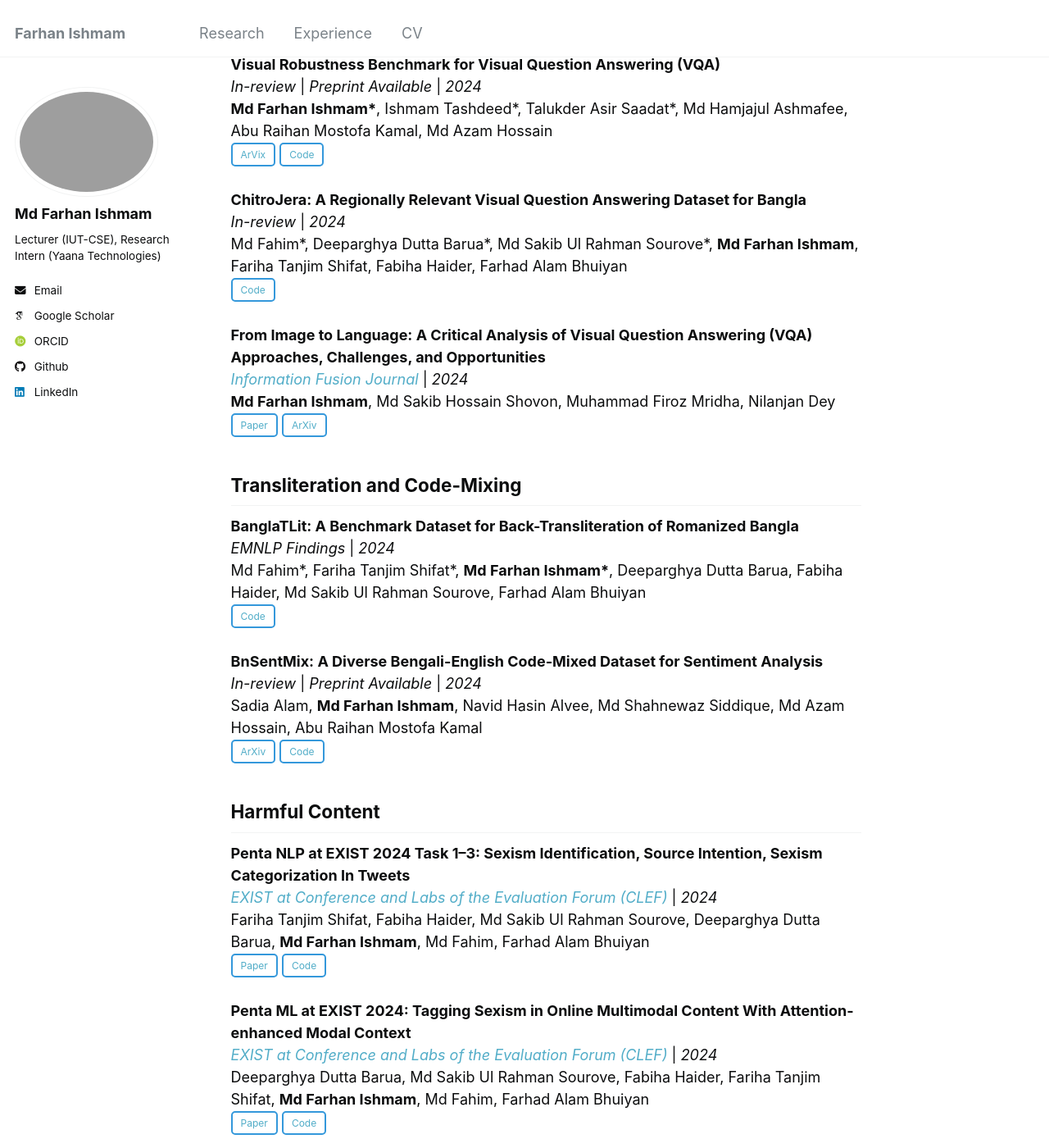
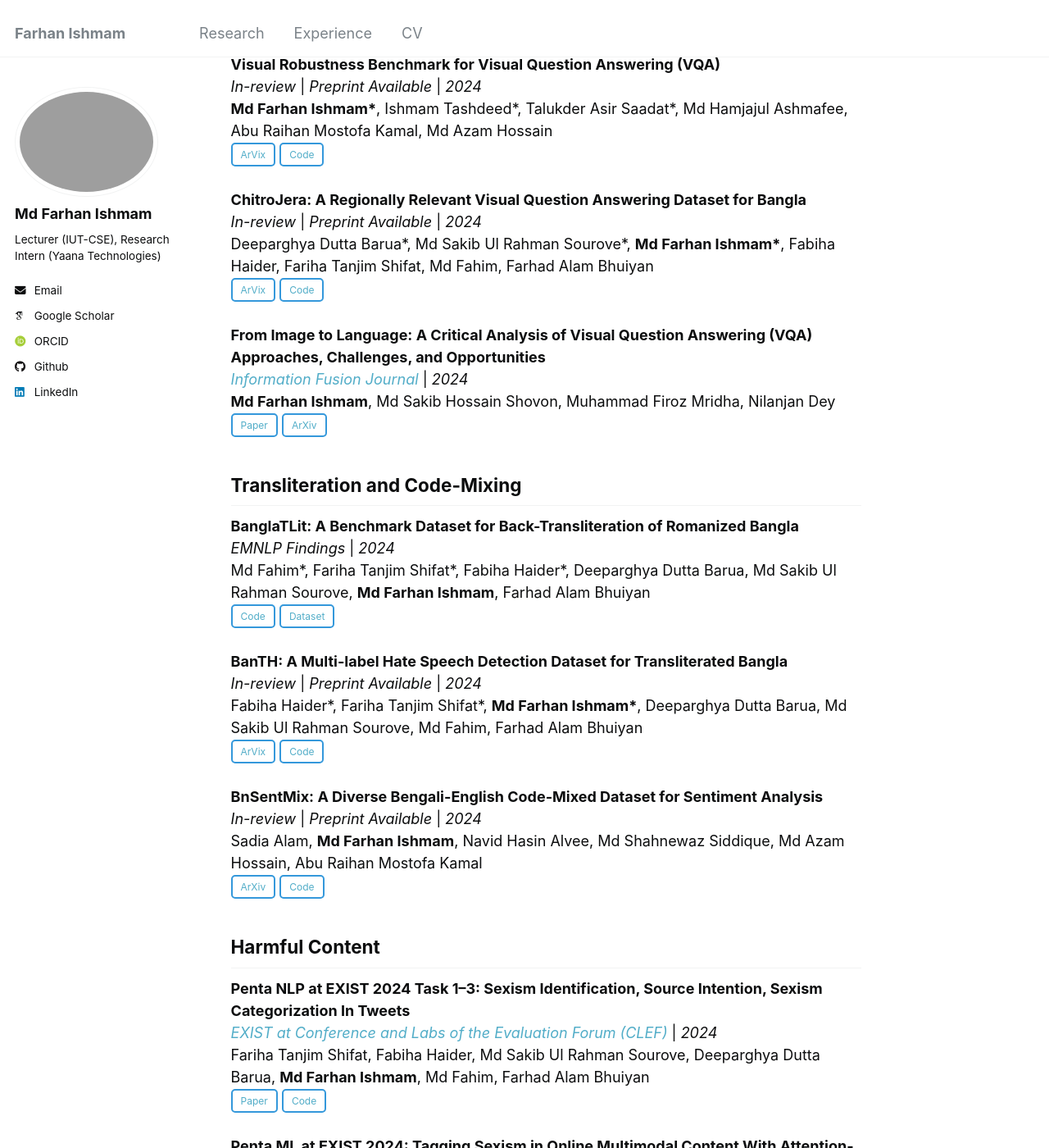
Before and after one commit to farhanishmam/farhanishmam.github.io, a Jekyll site: the page built from _pages/publications.html, in a window 1280 px wide and 1400 px high, scrolled down 198 px. Shown: the whole window at 82% size. Built offline with Jekyll 4.4.1, drawn with Linux system fonts in a browser that asks for light colours; some web fonts are replaced; some of the changed text lies outside the part shown.

Commit message:
Update publications.html

```diff
--- a/_pages/publications.html
+++ b/_pages/publications.html
@@ -44,8 +44,9 @@ The full list of articles is available on my <a href="https://scholar.google.com
 <br>
 <div class="section-item">
     <strong>ChitroJera: A Regionally Relevant Visual Question Answering Dataset for Bangla</strong><br>
-    <em>In-review</em> | <em>2024</em><br>
-    Md Fahim*, Deeparghya Dutta Barua*, Md Sakib Ul Rahman Sourove*, <strong>Md Farhan Ishmam</strong>, Fariha Tanjim Shifat, Fabiha Haider, Farhad Alam Bhuiyan<br>
+    <em>In-review</em> | <em>Preprint Available</em> | <em>2024</em><br>
+    Deeparghya Dutta Barua*, Md Sakib Ul Rahman Sourove*, <strong>Md Farhan Ishmam*</strong>, Fabiha Haider, Fariha Tanjim Shifat, Md Fahim, Farhad Alam Bhuiyan<br>
+    <button class="transparent-button" onclick="window.location.href='https://arxiv.org/abs/2410.14991'"><a href="https://arxiv.org/abs/2410.14991">ArVix</a></button>
     <button class="transparent-button" onclick="window.location.href='https://github.com/farhanishmam/ChitroJera'"><a href="https://github.com/farhanishmam/ChitroJera">Code</a></button>
 </div>
 <br>
@@ -62,8 +63,17 @@ The full list of articles is available on my <a href="https://scholar.google.com
 <div class="section-item">
     <strong>BanglaTLit: A Benchmark Dataset for Back-Transliteration of Romanized Bangla</strong><br>
     <em>EMNLP Findings</em> | <em>2024</em><br>
-    Md Fahim*, Fariha Tanjim Shifat*, <strong>Md Farhan Ishmam*</strong>, Deeparghya Dutta Barua, Fabiha Haider, Md Sakib Ul Rahman Sourove, Farhad Alam Bhuiyan<br>
+   Md Fahim*, Fariha Tanjim Shifat*, Fabiha Haider*, Deeparghya Dutta Barua, Md Sakib Ul Rahman Sourove, <strong>Md Farhan Ishmam</strong>, Farhad Alam Bhuiyan<br>
     <button class="transparent-button" onclick="window.location.href='https://github.com/farhanishmam/BanglaTLit'"><a href="https://github.com/farhanishmam/BanglaTLit">Code</a></button>
+    <button class="transparent-button" onclick="window.location.href='https://huggingface.co/datasets/aplycaebous/BanglaTLit'"><a href="https://huggingface.co/datasets/aplycaebous/BanglaTLit">Dataset</a></button>
+</div>
+<br>
+  <div class="section-item">
+    <strong>BanTH: A Multi-label Hate Speech Detection Dataset for Transliterated Bangla</strong><br>
+    <em>In-review</em> | <em>Preprint Available</em> | <em>2024</em><br>
+    Fabiha Haider*, Fariha Tanjim Shifat*, <strong>Md Farhan Ishmam*</strong>, Deeparghya Dutta Barua, Md Sakib Ul Rahman Sourove, Md Fahim, Farhad Alam Bhuiyan<br>
+    <button class="transparent-button" onclick="window.location.href='https://arxiv.org/abs/2410.13281'"><a href="https://arxiv.org/abs/2410.13281">ArVix</a></button>
+    <button class="transparent-button" onclick="window.location.href='https://github.com/farhanishmam/BanTH'"><a href="https://github.com/farhanishmam/BanTH">Code</a></button>
 </div>
 <br>
 <div class="section-item">
@@ -94,7 +104,8 @@ The full list of articles is available on my <a href="https://scholar.google.com
 <h2 class="section-title">General Text Classification</h2>
 <div class="section-item">
     <strong>FourierKAN outperforms MLP on Text Classification Head Fine-tuning</strong><br>
-    <em>Preprint Available</em> | <em>2024</em><br>
+    <em><a href=" https://sites.google.com/view/neurips2024-ftw/home">Fine-Tuning in Modern Machine Learning: Principles and Scalability (FITML) at NeurIPS</a></em>
+     </em> | <em>2024</em><br>
     Abdullah Al Imran*, <strong>Md Farhan Ishmam*</strong><br>
     <button class="transparent-button" onclick="window.location.href='https://arxiv.org/abs/2408.08803'"><a href="https://arxiv.org/abs/2408.08803">ArXiv</a></button>
     <button class="transparent-button" onclick="window.location.href='https://github.com/abdalimran/FR-KAN-Text-Classification'"><a href="https://github.com/abdalimran/FR-KAN-Text-Classification">Code</a></button>
@@ -105,6 +116,7 @@ The full list of articles is available on my <a href="https://scholar.google.com
     <em>Preprint Available</em> | <em>2024</em><br>
     Asir Saadat*, Nahian Ibn Asad*, <strong>Md Farhan Ishmam</strong><br>
     <button class="transparent-button" onclick="window.location.href='https://arxiv.org/abs/2409.10997'"><a href="https://arxiv.org/abs/2409.10997">ArXiv</a></button>
+    <button class="transparent-button" onclick="window.location.href='https://github.com/farhanishmam/Contextual-Breach'"><a href="https://github.com/farhanishmam/Contextual-Breach">Code</a></button>
 </div>
 
 
```
